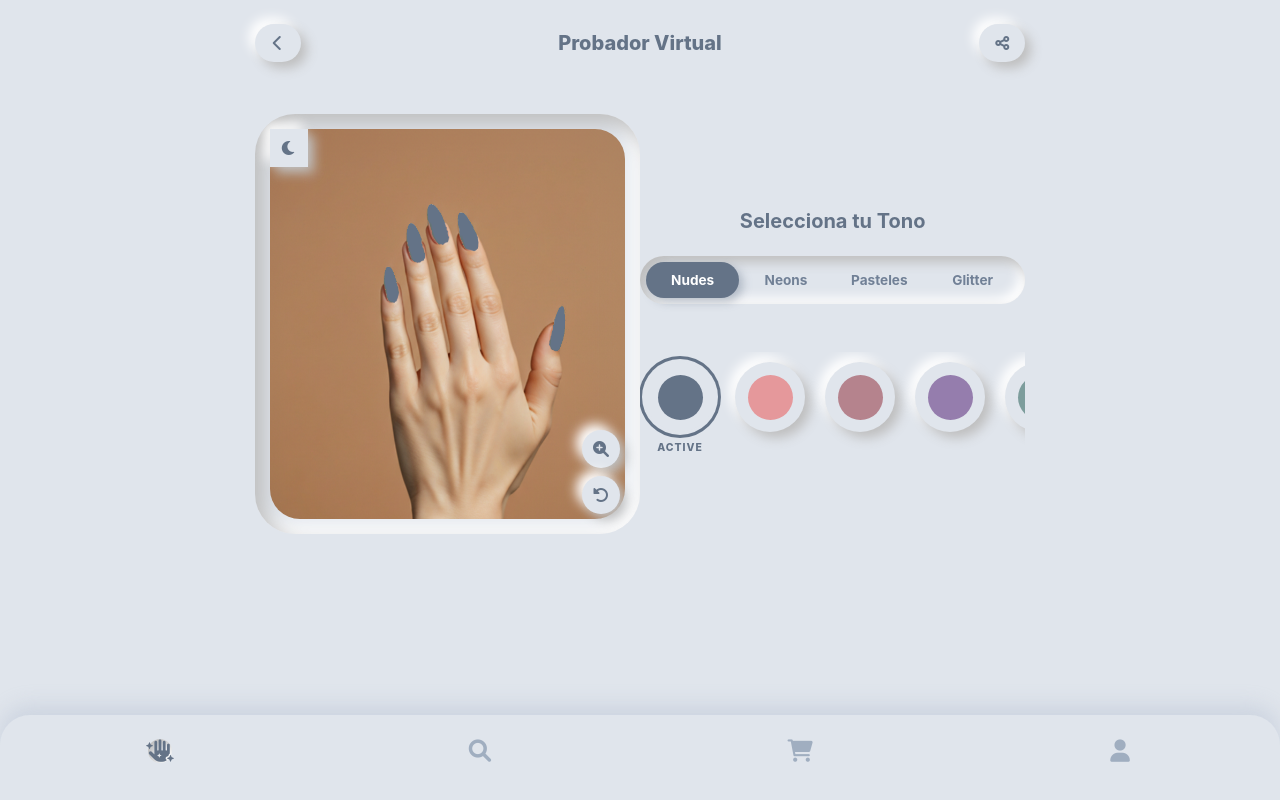
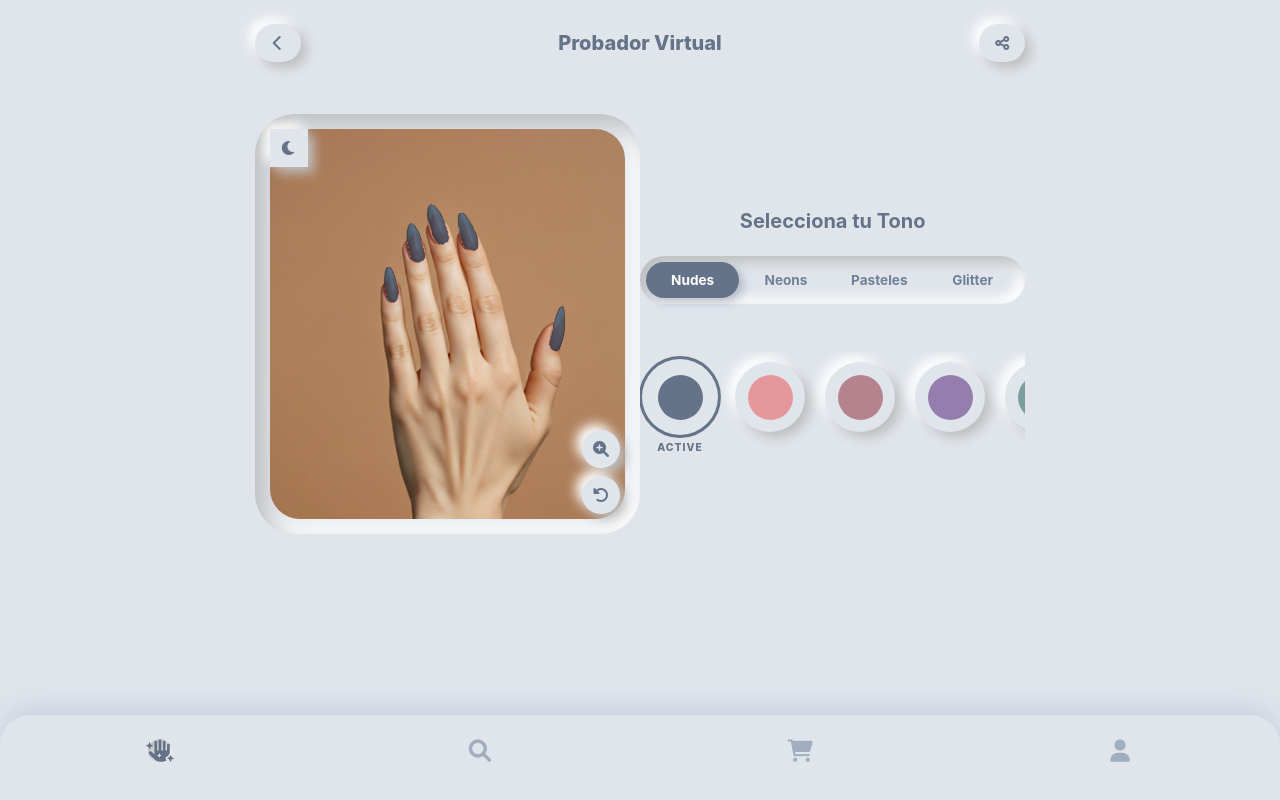
Before and after one commit to Uriell77/YNails, a SvelteKit app: page /probador in a window 1280 px wide. Shown: the top 800 px of the page. Built offline with nearby package versions, Linux system fonts and the light colour scheme.

Commit message:
YNails_probador_miselanius

```diff
--- a/src/routes/probador/+page.svelte
+++ b/src/routes/probador/+page.svelte
@@ -172,7 +172,7 @@
 
   /* 5. Acabado estético */
   /* 'multiply' o 'overlay' hacen que el color se mezcle con las sombras reales de la uña */
-  mix-blend-mode: darken;
+  mix-blend-mode: multiply;
 
   /* Suaviza el cambio de color al seleccionar uno nuevo */
   transition: background-color 0.3s ease-in-out;
```
